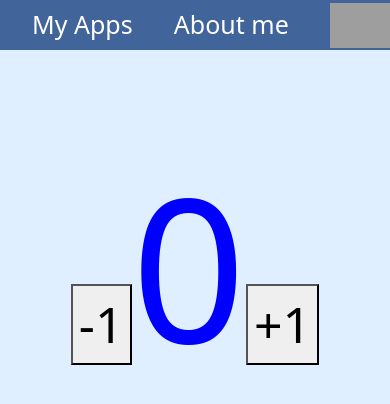
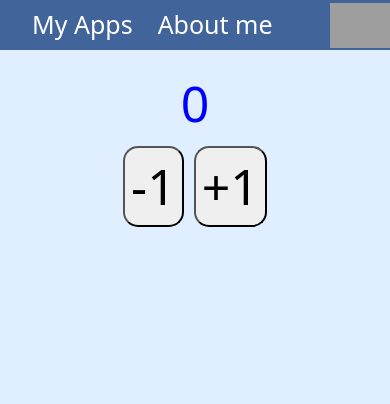
Before and after one commit to Tchomasek/IT-Absolvent-2, a React (Create React App) app: page /counter in a window 390 px wide. Shown: the top 404 px of the page. Built offline with nearby package versions, Linux system fonts and the light colour scheme; grey boxes are pictures that could not be loaded.

Commit message:
before hamburger

```diff
--- a/src/App.tsx
+++ b/src/App.tsx
@@ -18,7 +18,7 @@ import { Pexeso } from "./components/pexeso/Pexeso";
 import { TicTacToe } from "./components/tic-tac-toe/TicTacToe";
 import { Todo } from "./components/todo/Todo";
 
-const HITHUB_REPO = "https://github.com/Tchomasek/IT-Absolvent-2";
+const HITHUB_REPO_LINK = "https://github.com/Tchomasek/IT-Absolvent-2";
 const GITHUB_ICON =
   "https://www.spajk.cz/wp-content/uploads/2021/05/github-3215409-2673827.png";
 
@@ -44,6 +44,10 @@ const WrapperDiv = styled.div`
   flex-direction: column;
 `;
 
+const StyledLink = styled(Link)`
+  padding-right: 25px;
+`;
+
 export default function App() {
   return (
     <>
@@ -53,7 +57,8 @@ export default function App() {
         <WrapperDiv className="app">
           <nav>
             <Ul>
-              <Link
+              <div>
+                <StyledLink
                   to="/"
                   style={{
                     textDecoration: "none",
@@ -62,7 +67,7 @@ export default function App() {
                   }}
                 >
                   My Apps
-              </Link>
+                </StyledLink>
                 <Link
                   to="/aboutme"
                   style={{
@@ -73,7 +78,8 @@ export default function App() {
                 >
                   About me
                 </Link>
-              <a href={HITHUB_REPO} target="_blank" rel="noreferrer">
+              </div>
+              <a href={HITHUB_REPO_LINK} target="_blank" rel="noreferrer">
                 <img src={GITHUB_ICON} style={{ width: "60px" }}></img>
               </a>
             </Ul>
--- a/src/components/counter/App.css
+++ b/src/components/counter/App.css
@@ -1,4 +1,4 @@
-body {
+/* body {
   overflow: hidden;
   position: absolute;
   width: 100%;
@@ -12,4 +12,4 @@ button {
 .cont {
   font-size: 200px;
   margin: 50px;
-}
+} */
--- a/src/components/counter/Counter.tsx
+++ b/src/components/counter/Counter.tsx
@@ -42,23 +42,39 @@ export class Counter extends React.Component<{}, State> {
   }
   render() {
     return (
-      <WrapperDiv className="a">
+      <>
         <Helmet>
           <title>Counter</title>
         </Helmet>
-        <div className="cont" style={{ color: this.state.color }}>
-          <button onClick={this.decrement}>-1</button>
+        <WrapperDiv color={this.state.color}>
           <a>{this.state.counter}</a>
-          <button onClick={this.increment}>+1</button>
-        </div>
-      </WrapperDiv>
+          <ButtonWrapper>
+            <Button onClick={this.decrement}>-1</Button>
+            <Button onClick={this.increment}>+1</Button>
+          </ButtonWrapper>
+        </WrapperDiv>
+      </>
     );
   }
 }
 
-const WrapperDiv = styled.div`
+const ButtonWrapper = styled.div``;
+
+const Button = styled.button`
+  margin: 5px;
+  border-radius: 15px;
+`;
+
+type WrappedDivProps = {
+  color: string;
+};
+
+const WrapperDiv = styled.div<WrappedDivProps>`
   width: 100%;
   display: flex;
+  flex-direction: column;
+  font-size: 50px;
   align-items: center;
   justify-content: center;
+  color: ${(props) => props.color};
 `;
--- a/src/components/pexeso/Pexeso.tsx
+++ b/src/components/pexeso/Pexeso.tsx
@@ -173,18 +173,13 @@ export const Pexeso = () => {
         <title>Catxeso</title>
       </Helmet>
       <DivWrapper>
-        <Table>
+        <table>
           <tbody>{board}</tbody>
-        </Table>
+        </table>
       </DivWrapper>
     </>
   );
 };
-
-const Table = styled.table`
-  /* border-collapse: separate; */
-  /* border-spacing: 0px; */
-`;
 
 const DivWrapper = styled.div`
   display: flex;
```
Lines whose indentation alone changed are shown as unchanged.
